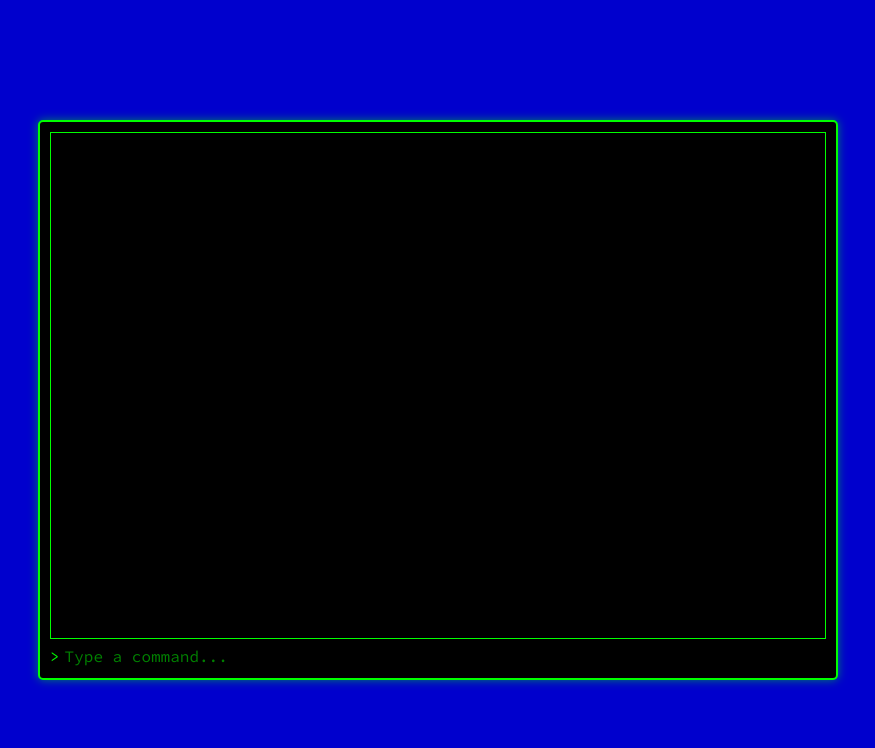
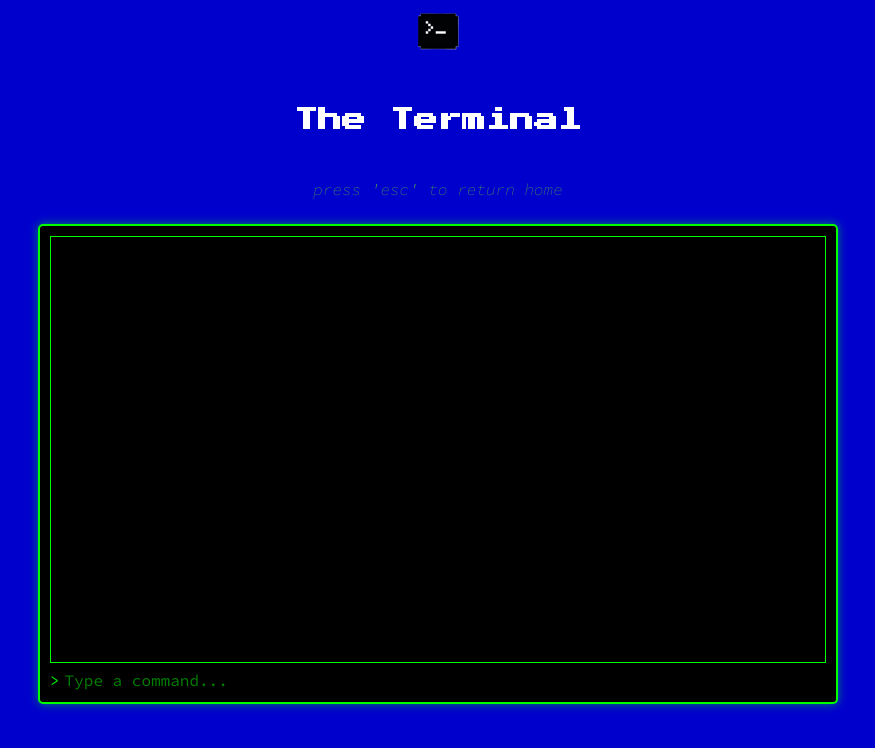
Before and after one commit to Semicile17/Portfolio-Re, a React (Vite) app: page /terminal in a window 1280 px wide. Shown: the top 748 px of the page, without its empty margins (202-1077 px from the left). Built offline with nearby package versions, Linux system fonts and the light colour scheme.

Commit message:
new files added

```diff
--- a/src/components/styles/terminal.css
+++ b/src/components/styles/terminal.css
@@ -3,14 +3,14 @@
     display: flex;
     justify-content: center;
     align-items: center;
-    height: 80vh;
+    height: 100vh;
     background:transparent;
   }
 
   .terminal {
     width: 80%;
     max-width: 800px;
-    height: 70vh;
+    height: 60vh;
     background: #000;
     color: #0f0;
     font-family: 'Source Code Pro', monospace;
--- a/src/components/terminal.jsx
+++ b/src/components/terminal.jsx
@@ -42,11 +42,13 @@ function Terminal() {
 
   return (
    <>
-    <div className="terminal-container flex flex-col">
-    <img src={terminal_logo} alt="terminal" className='h-16 pb-3'/>
+   <div className='flex flex-col w-full h-screen justify-center items-center'>
+   <img src={terminal_logo} alt="terminal" className='h-16 p-3'/>
      <h1 className='pb-4 font-arcade font-bold text-2xl text-secondary'>The Terminal</h1>
      <p className='font-Code text-primary pb-2 opacity-60'>press 'esc' to return home</p>
-      <div className="terminal hover:border-secondary">
+    <div className="terminal-container flex flex-col">
+
+      <div className="mt-16 terminal hover:border-secondary">
         <div className="terminal-screen">
           {lines.map((line, index) => (
             <div key={index} className={`line ${line.type}`}>
@@ -69,6 +71,7 @@ function Terminal() {
         </div>
       </div>
     </div>
+    </div>
     </>
   );
 }
```
